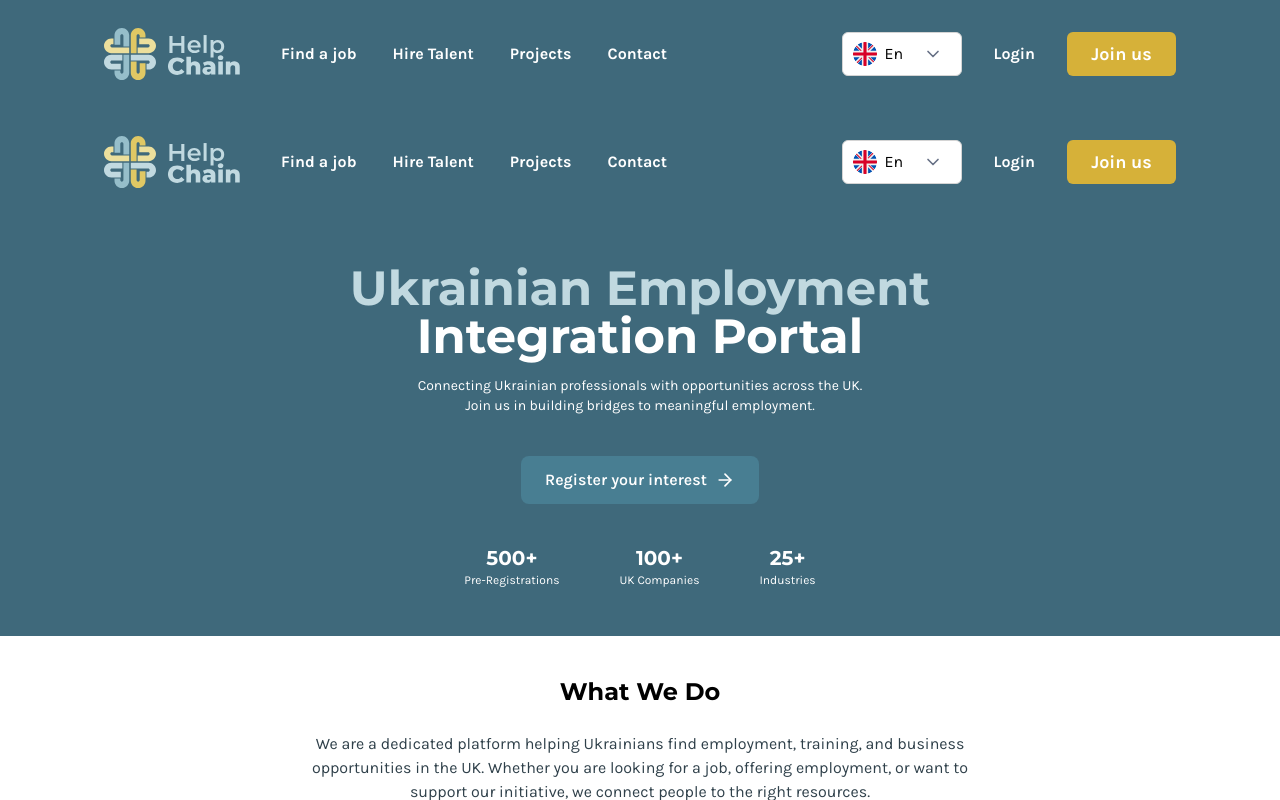
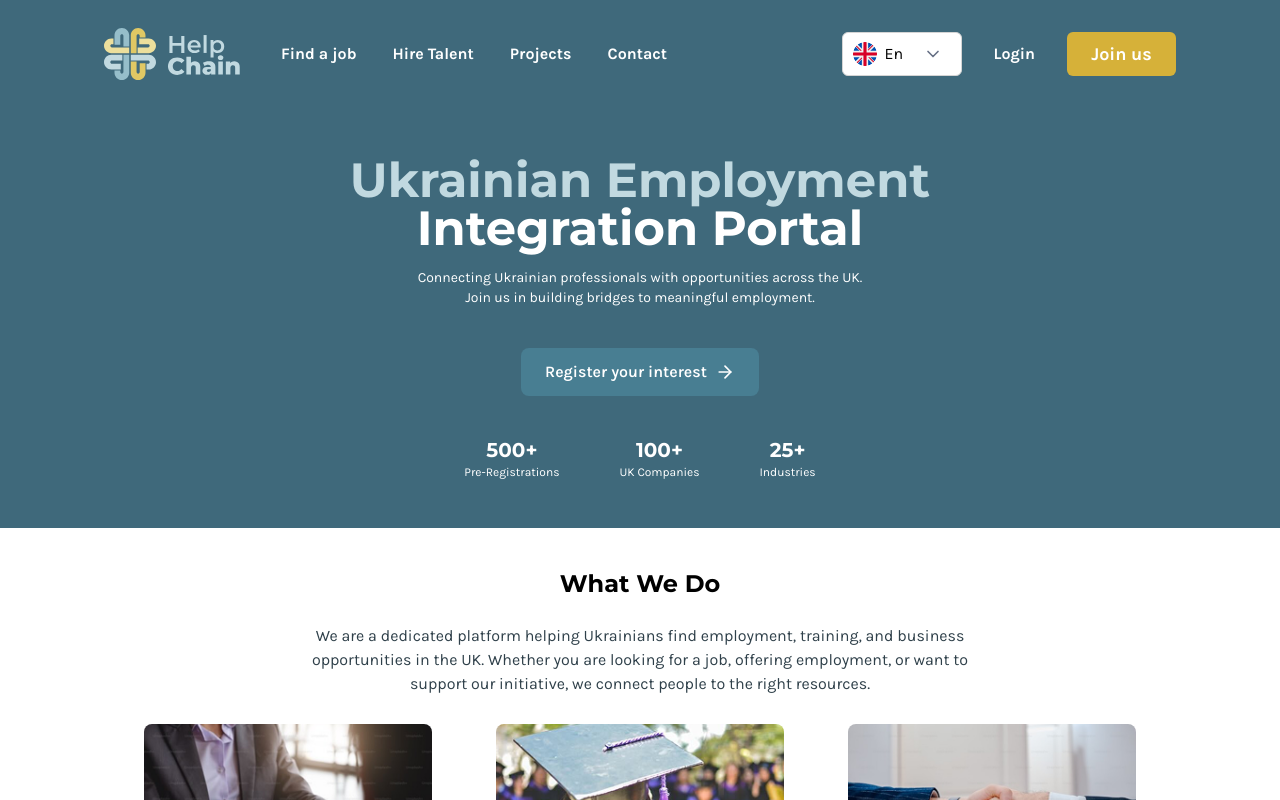
Before and after one commit to yuzbamaria/helpchain-ua, a Next.js app: page / in a window 1280 px wide. Shown: the top 800 px of the page. Built offline with nearby package versions, Linux system fonts and the light colour scheme.

Commit message:
refactor: update header, page layout and styling (relates #33)

```diff
--- a/src/app/globals.css
+++ b/src/app/globals.css
@@ -1,5 +1,12 @@
 @import url('https://fonts.googleapis.com/css2?family=Karla:wght@200;300;400;500;600;700;800&family=Montserrat:wght@200;300;400;500;600;700;800&display=swap');
 @import "tailwindcss";
+
+html,
+body {
+  height: 100%;
+  margin: 0;
+  padding: 0;
+}
 
 
 @theme {
--- a/src/app/page.tsx
+++ b/src/app/page.tsx
@@ -1,14 +1,13 @@
 import Hero from '../components/Hero';
 import HowItWorks from '../components/HowItWorks';
 import WhatWeDo from '../components/WhatWeDo';
-import Header from '../components/Header';
+// import Header from '../components/Header';
 import Partners from "../components/Partners";
 import Action from '@/components/Action';
 
 export default function Home() {
   return (
     <main>
-      <Header />
       <Hero />
       <WhatWeDo />
       <HowItWorks />
--- a/src/components/Header.tsx
+++ b/src/components/Header.tsx
@@ -8,6 +8,7 @@ import { crossCloseIcon } from "@/icons/Cross";
 import { hamburger } from "@/icons/Hamburger";
 import { logoDark } from "@/icons/LogoDark";
 import { logoLight } from "@/icons/LogoLight";
+import Link from "next/link";
 
 export default function Header() {
     const [isMenuOpen, setIsMenuOpen] = useState(false);
@@ -118,7 +119,11 @@ export default function Header() {
                         </div>
 
                         <div className="flex px-8 py-4 gap-8 text-lg font-karla font-bold">
-                            <button className="cursor-pointer text-primary-500 font-karla font-bold">Login</button>
+                            {/* <button className="cursor-pointer text-primary-500 font-karla font-bold">Login</button> */}
+                            <Link className="cursor-pointer text-primary-500 font-karla font-bold" href="/signin">
+                                Login
+                            </Link>
+
                             <button className="cursor-pointer py-2 px-6 bg-accent-400 rounded-md w-[135px] h-[44px] text-lg font-karla font-bold text-white">Join us</button>
                         </div>
                         </div>
@@ -197,7 +202,10 @@ export default function Header() {
                                     </div>
                                 )}
                             </div>
-                            <button className="cursor-pointer text-white font-karla font-bold">Login</button>
+                            {/* <button className="cursor-pointer text-white font-karla font-bold">Login</button> */}
+                            <Link className="cursor-pointer text-white font-karla font-bold" href="/signin">
+                                Login
+                            </Link>
                             <button className="cursor-pointer py-2 px-6 bg-accent-400 rounded-md w-[109px] h-[44px] text-lg font-karla font-bold text-white">Join us</button>
                         </div>
                     </nav>
```
